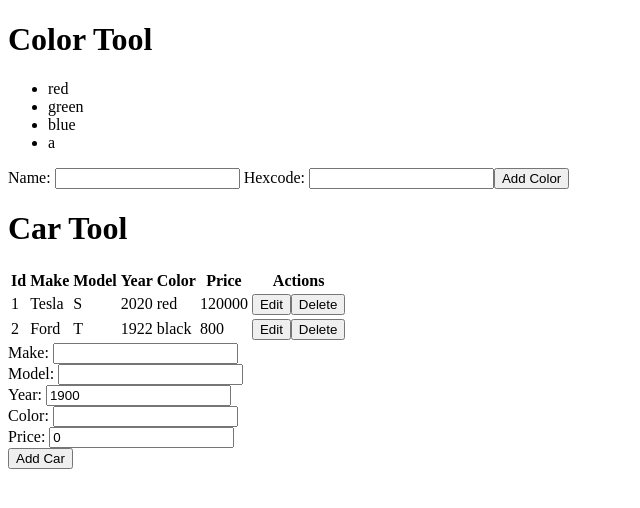
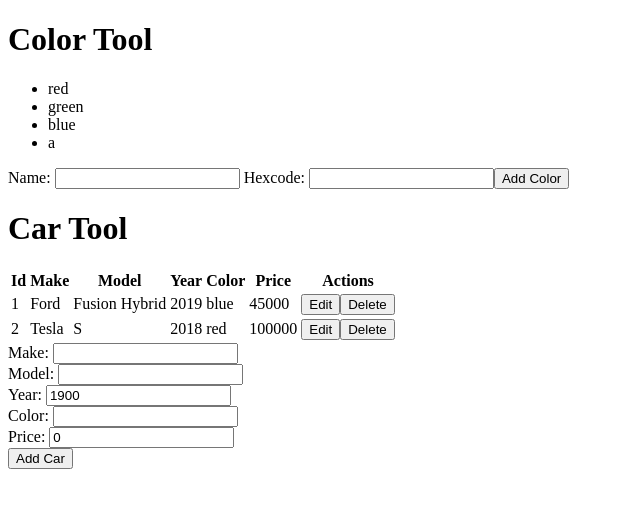
Before and after one commit to t4d-classes/angular_06012022, an Angular app in the folder demo-app/: page / in a window 1280 px wide. Shown: the top 508 px of the page, without its empty margins (0-640 px from the left). Built offline with nearby package versions, Linux system fonts and the light colour scheme; data requests are answered from the project's data file.

Commit message:
add solution to exercise 6

```diff
--- a/demo-app/src/app/car-tool/car-tool.module.ts
+++ b/demo-app/src/app/car-tool/car-tool.module.ts
@@ -1,6 +1,7 @@
 import { NgModule } from '@angular/core';
 import { CommonModule } from '@angular/common';
 import { ReactiveFormsModule } from '@angular/forms';
+import { HttpClientModule } from '@angular/common/http';
 
 import { SharedModule } from '../shared/shared.module';
 
@@ -23,6 +24,7 @@ import { CarEditRowComponent } from './components/car-edit-row/car-edit-row.comp
   imports: [
     CommonModule,
     ReactiveFormsModule,
+    HttpClientModule,
     SharedModule,
   ],
   exports: [ CarHomeComponent]
--- a/demo-app/src/app/car-tool/components/car-home/car-home.component.ts
+++ b/demo-app/src/app/car-tool/components/car-home/car-home.component.ts
@@ -1,6 +1,8 @@
 import { Component, OnInit } from '@angular/core';
+import { switchMap } from 'rxjs';
 
 import { Car, NewCar } from '../../models/cars';
+import { CarsDataService } from '../../services/cars-data.service';
 
 @Component({
   selector: 'app-car-home',
@@ -11,16 +13,16 @@ export class CarHomeComponent implements OnInit {
 
   headerText = "Car Tool";
 
-  cars: Car[] = [
-    { id: 1, make: 'Tesla', model: 'S', year: 2020, color: 'red', price: 120000 },
-    { id: 2, make: 'Ford', model: 'T', year: 1922, color: 'black', price: 800 },
-  ];
+  cars: Car[] = [];
 
   editCarId = -1;
 
-  constructor() { }
+  constructor(private carsData: CarsDataService) { }
 
   ngOnInit(): void {
+    this.carsData.all().subscribe({
+      next: cars => this.cars = cars,
+    });
   }
 
   doEditCar(carId: number) {
@@ -32,26 +34,42 @@ export class CarHomeComponent implements OnInit {
   }
 
   doAddCar(car: NewCar) {
-    this.cars = [
-      ...this.cars,
-      {
-        ...car,
-        id: Math.max(...this.cars.map(c => c.id), 0) + 1,
-      },
-    ];
-    this.editCarId = -1;
+    this.carsData.append(car)
+      .pipe(
+        switchMap(() => this.carsData.all())
+      )
+      .subscribe({
+        next: cars => {
+          this.cars = cars;
+          this.editCarId = -1;
+        }
+      });
   }
 
   doSaveCar(car: Car) {
-    const carIndex = this.cars.findIndex(c => c.id === car.id);
-    const newCars = [...this.cars];
-    newCars[carIndex] = car;
-    this.cars = newCars;
-    this.editCarId = -1;
+    this.carsData.replace(car)
+      .pipe(
+        switchMap(() => this.carsData.all())
+      )
+      .subscribe({
+        next: cars => {
+          this.cars = cars;
+          this.editCarId = -1;
+        }
+      });
   }
 
   doDeleteCar(carId: number) {
-    this.cars = this.cars.filter(c => c.id !== carId);
+    this.carsData.remove(carId)
+      .pipe(
+        switchMap(() => this.carsData.all())
+      )
+      .subscribe({
+        next: cars => {
+          this.cars = cars;
+          this.editCarId = -1;
+        }
+      });
     this.editCarId = -1;
   }
 
--- /dev/null
+++ b/demo-app/src/app/car-tool/services/cars-data.service.ts
@@ -0,0 +1,37 @@
+import { Injectable } from '@angular/core';
+
+import { HttpClient } from '@angular/common/http';
+import { Car, NewCar } from '../models/cars';
+
+@Injectable({
+  providedIn: 'root'
+})
+export class CarsDataService {
+
+  constructor(private httpClient: HttpClient) { }
+
+  all() {
+    return this.httpClient
+      .get<Car[]>('http://localhost:3060/cars');
+  }
+
+  append(car: NewCar) {
+    return this.httpClient
+      .post<Car>('http://localhost:3060/cars', car);
+  }
+
+  replace(car: Car) {
+    return this.httpClient
+      .put<void>(
+        `http://localhost:3060/cars/${encodeURIComponent(car.id)}`,
+        car,
+      );
+  }
+
+  remove(carId: number) {
+    return this.httpClient
+      .delete<void>(
+        `http://localhost:3060/cars/${encodeURIComponent(carId)}`,
+      );
+  }
+}
```
Also changed, not shown: 2 other files (tests, documents, lock files or other folders).
